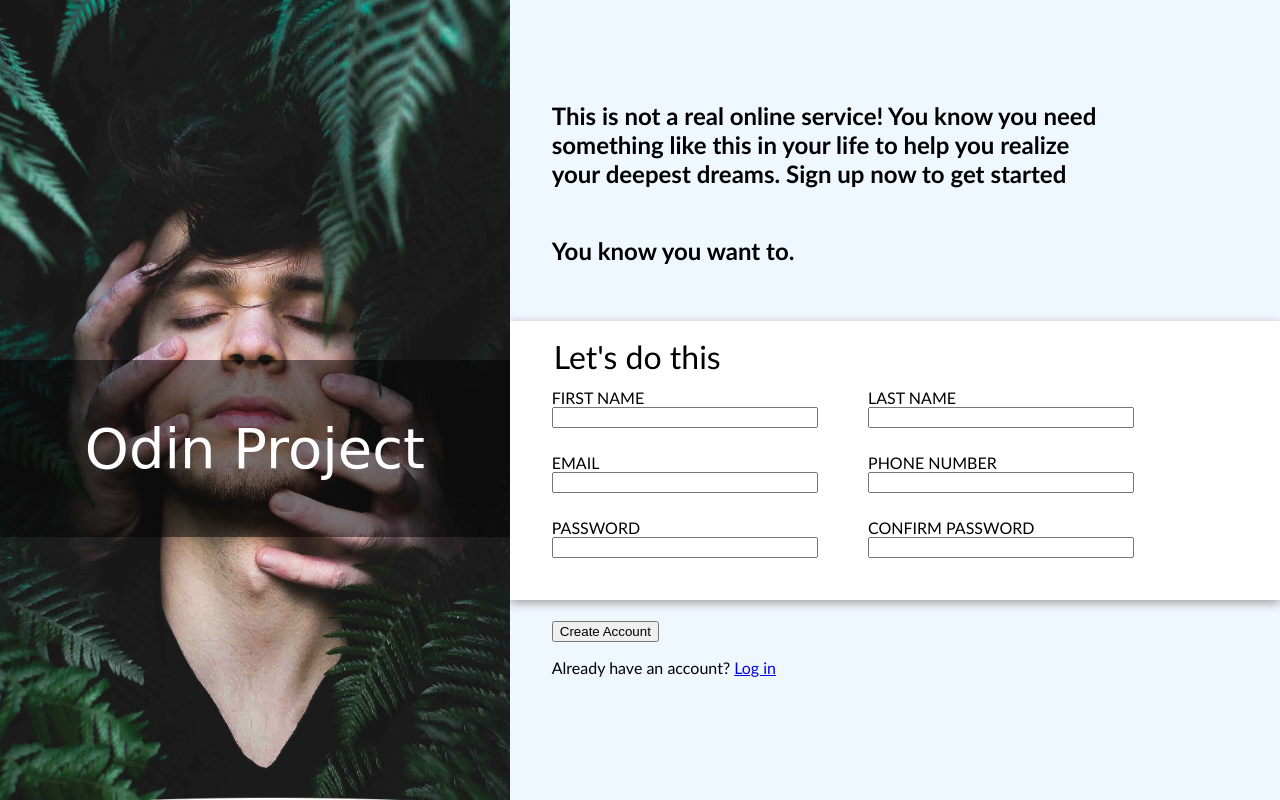
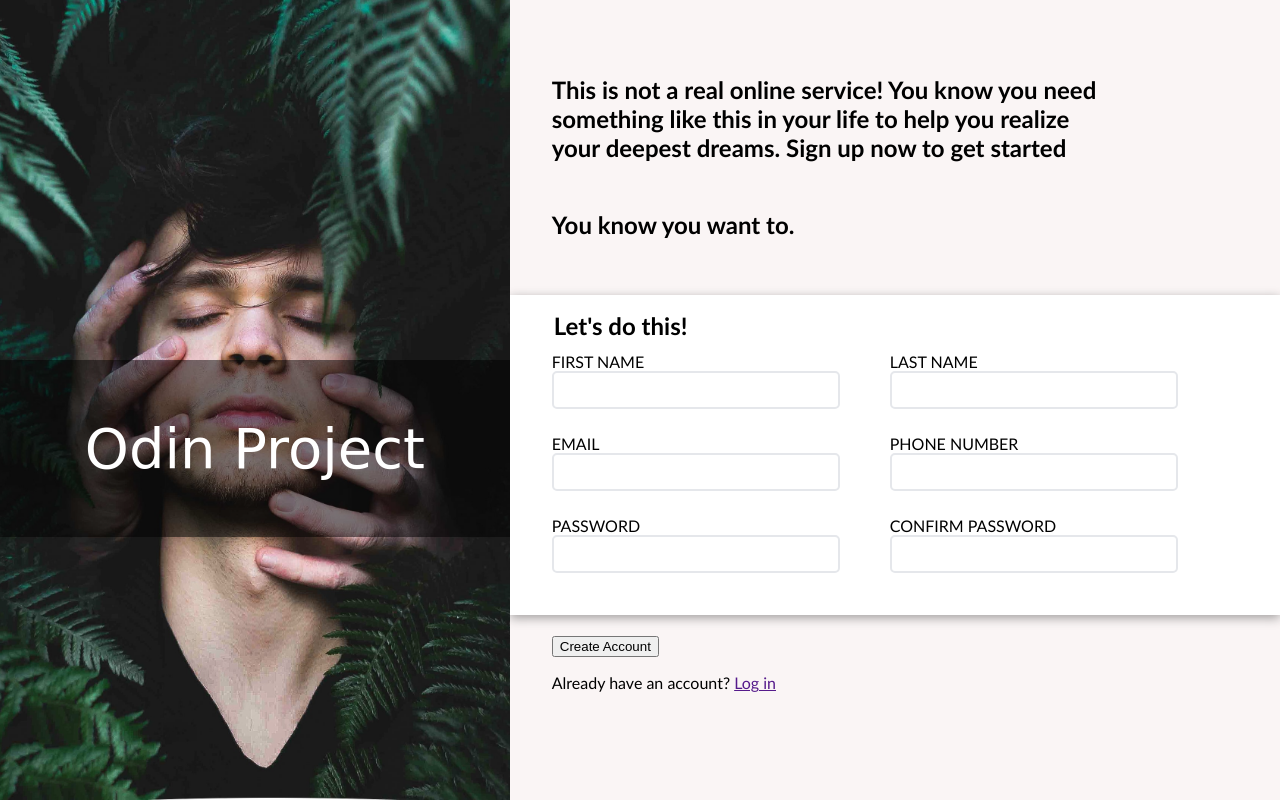
Before and after one commit to caiquemoa/sign-up-form, a plain HTML site: page index.html in a window 1280 px wide. Drawn offline with Linux system fonts and the light colour scheme; a web font is replaced by a local one.

Commit message:
form inputs style

```diff
--- a/index.html
+++ b/index.html
@@ -31,53 +31,66 @@
 
 					<p>You know you want to.</p>
 				</div>
-				<form action="">
+				<form action="" id="registration-form">
 					<fieldset>
-						<legend>Let's do this</legend>
+						<legend>Let's do this!</legend>
 						<div class="column-wrapper">
-							<div class="row-wrapper">
+							<div class="wrapper">
 								<label for="first_name">FIRST NAME </label>
-								<input type="text" name="first_name" id="first_name" />
+								<input type="text" name="first_name" id="first_name" required />
 							</div>
-							<div class="row-wrapper">
+							<div class="wrapper">
 								<label for="last_name">LAST NAME </label>
 								<input type="text" name="last_name" id="last_name" />
 							</div>
 						</div>
 						<div class="column-wrapper">
-							<div class="row-wrapper">
+							<div class="wrapper">
 								<label for="email">EMAIL</label>
-								<input type="email" name="email" id="email" />
+								<input type="email" name="email" id="email" required />
 							</div>
-							<div class="row-wrapper">
+							<div class="wrapper">
 								<label for="phone_number">PHONE NUMBER</label>
-								<input type="number" name="phone_number" id="phone_number" />
+								<input
+									type="number"
+									name="phone_number"
+									id="phone_number"
+									required
+								/>
 							</div>
 						</div>
 						<div class="column-wrapper">
-							<div class="row-wrapper">
+							<div class="wrapper">
 								<label for="password">PASSWORD</label>
-								<input type="password" name="password" id="password" />
+								<input
+									type="password"
+									name="password"
+									id="password"
+									data-help="deu ruim irmão"
+									required
+								/>
 							</div>
-							<div class="row-wrapper">
+							<div class="wrapper">
 								<label for="confirm_password">CONFIRM PASSWORD</label>
 								<input
 									type="password"
 									name="confirm_password"
 									id="confirm_password"
+									required
 								/>
 							</div>
 						</div>
 					</fieldset>
 				</form>
-				<div class="bottom-submit">
-					<button>Create Account</button>
+				<div class="submit-area">
+					<button type="submit" form="registration-form">Create Account</button>
 					<p>
 						Already have an account?
-						<a href="http://" rel="noopener noreferrer">Log in</a>
+						<a href="" rel="noopener noreferrer">Log in</a>
 					</p>
 				</div>
 			</section>
 		</main>
+		<script src="script.js"></script>
 	</body>
 </html>
--- /dev/null
+++ b/script.js
@@ -0,0 +1,24 @@
+const inputs = [...document.getElementsByTagName('input')]
+const password = document.getElementsByName('password')[0]
+const password_confirmation = document.getElementsByName('confirm_password')[0]
+inputs.forEach((input) => {
+	input.addEventListener('invalid', () => input.classList.add('error'), false)
+})
+
+function confirmPassword() {
+	if (password.value !== password_confirmation.value) {
+		password_confirmation.setCustomValidity('password not matching')
+		password_confirmation.previousElementSibling.textContent =
+			'CONFIRM PASSWORD NOT MATCH'
+		password_confirmation.previousElementSibling.style.color = 'red'
+	} else {
+		password_confirmation.setCustomValidity('')
+		password_confirmation.classList.remove('pseudo-element')
+		password_confirmation.previousElementSibling.textContent =
+			'CONFIRM PASSWORD'
+		password_confirmation.previousElementSibling.style.color = 'black'
+	}
+}
+
+password.onchange = confirmPassword
+password_confirmation.onkeyup = confirmPassword
--- a/style.css
+++ b/style.css
@@ -9,7 +9,7 @@ body {
 		'Lucida Sans', Arial, sans-serif;
 	width: 100vw;
 	height: 100vh;
-	background-color: aliceblue;
+	background-color: #faf5f5;
 }
 main {
 	display: flex;
@@ -89,9 +89,31 @@ fieldset {
 }
 
 legend {
-	font-size: 2rem;
-	font-weight: 500;
+	font-size: 1.5rem;
+	font-weight: 800;
 	margin-bottom: 12px;
+}
+
+input {
+	font-size: 1.3rem;
+	padding: 5px 8px;
+	border-radius: 5px;
+	border: 2px solid #e5e7eb;
+}
+
+.wrapper > input:required:valid {
+	border-color: #32f943;
+}
+
+.wrapper > input:focus {
+	border-color: #6879cc;
+	box-shadow: 1px 1px 4px #6879cc;
+	outline-style: none;
+}
+
+.error {
+	border-color: #fa4d4d;
+	box-shadow: none;
 }
 
 .column-wrapper {
@@ -100,13 +122,13 @@ legend {
 	column-gap: 50px;
 }
 
-.row-wrapper {
+.wrapper {
 	flex: 1;
 	display: flex;
 	flex-direction: column;
 }
 
-.bottom-submit {
+.submit-area {
 	flex: 1;
 	padding: 20px 0 0px 42px;
 }
```
